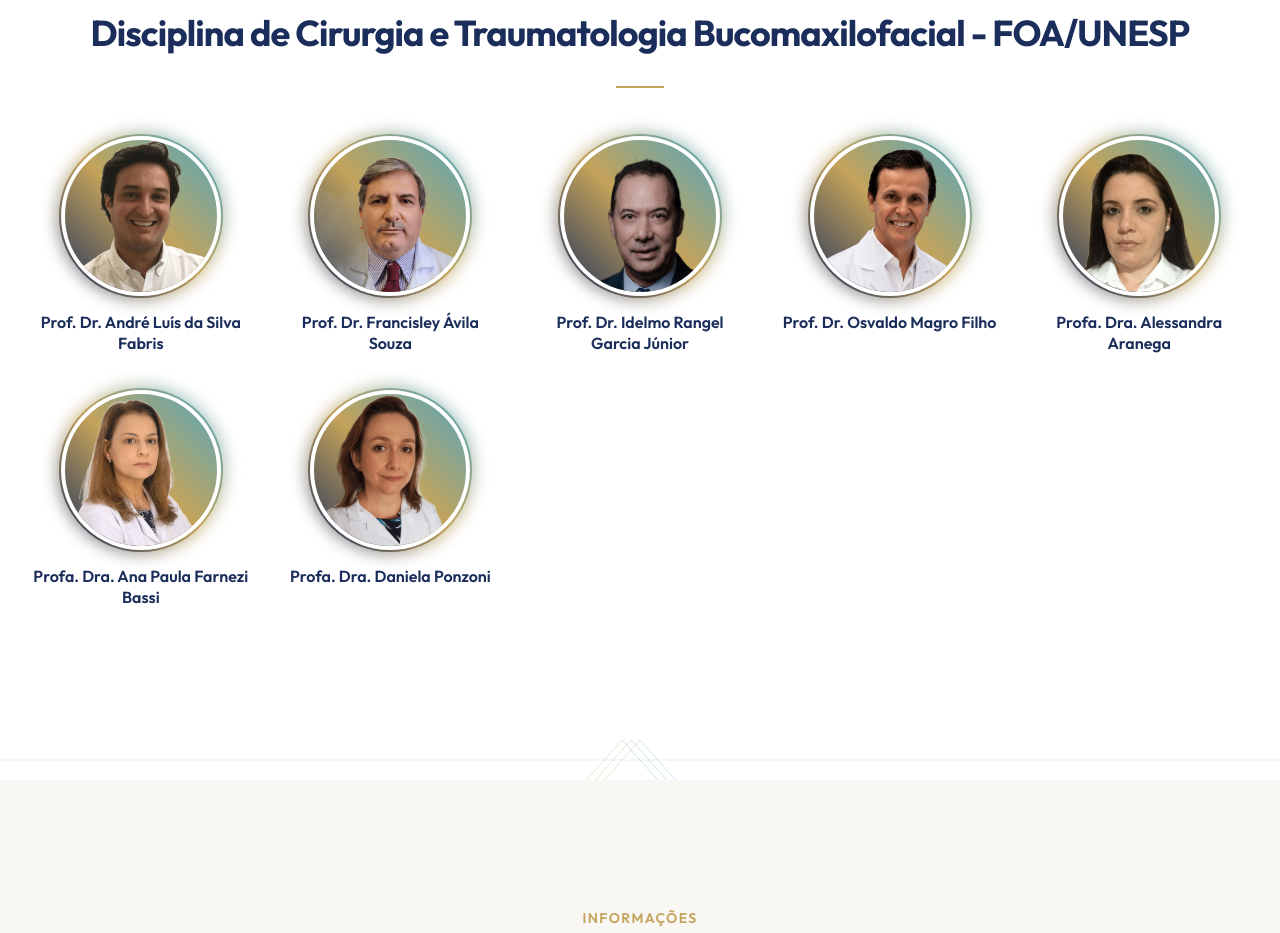
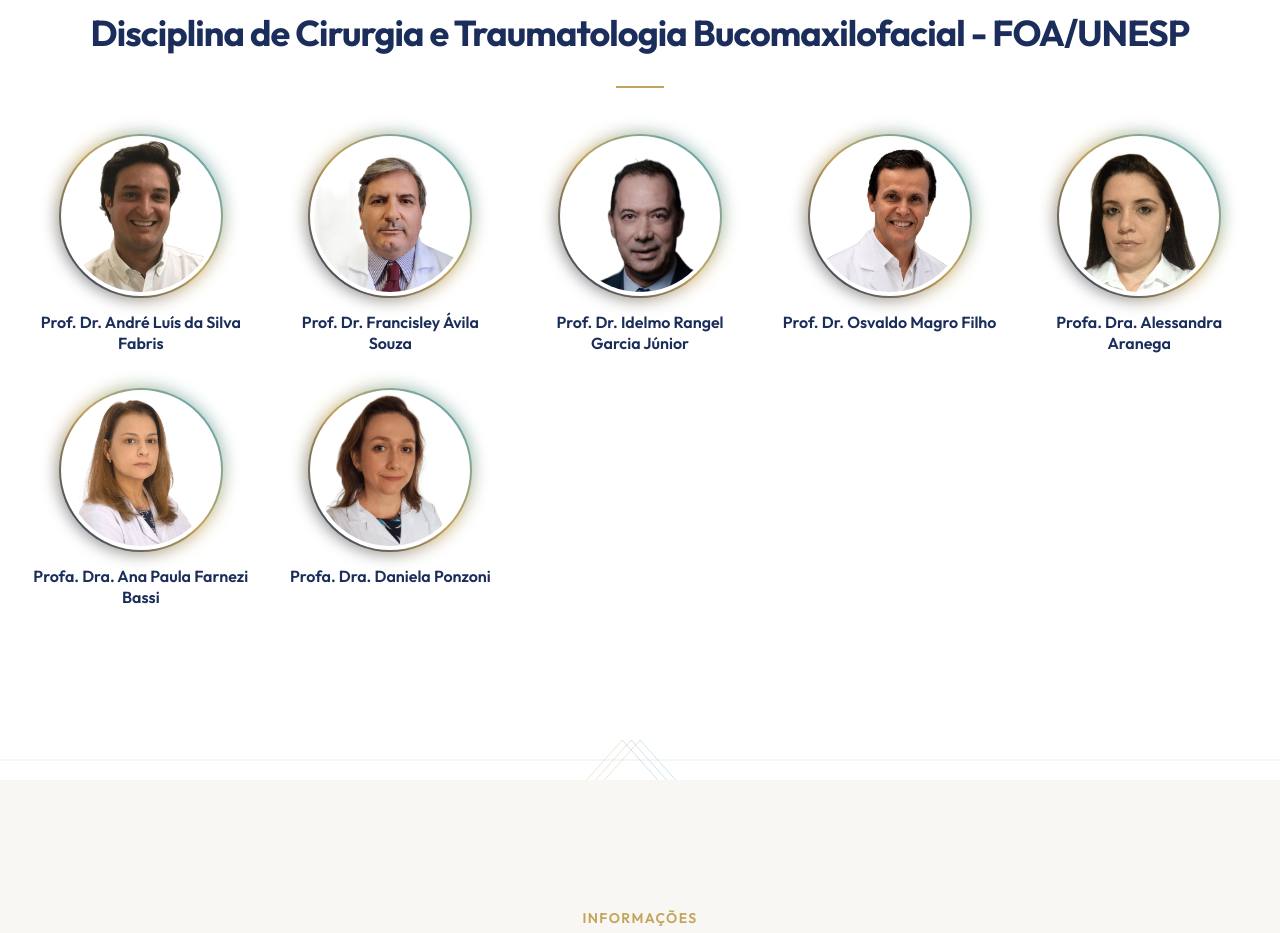
Before and after one commit to gabrielespurio/COFOA-UNESP, a Next.js app: page / in a window 1280 px wide. Shown: the part 2600-3533 px from the top of the page. Built offline with nearby package versions, Linux system fonts and the light colour scheme; no server answers.

Commit message:
style: set solid white background for professor image inner circle

```diff
--- a/src/components/public/OrganizationSection/OrganizationSection.module.css
+++ b/src/components/public/OrganizationSection/OrganizationSection.module.css
@@ -83,11 +83,11 @@
   height: 100%;
   border-radius: 50%;
   overflow: hidden;
-  background-color: transparent;
+  background-color: #ffffff;
   /* Creates a gap between the image and the border */
-  border: 4px solid var(--color-background);
+  border: 4px solid #ffffff;
   box-sizing: border-box;
-  transition: border-color var(--duration-fast) var(--ease-out);
+  transition: border-color var(--duration-fast) var(--ease-out), background-color var(--duration-fast) var(--ease-out);
 }
 
 .professorItem:hover .imageInner {
```
